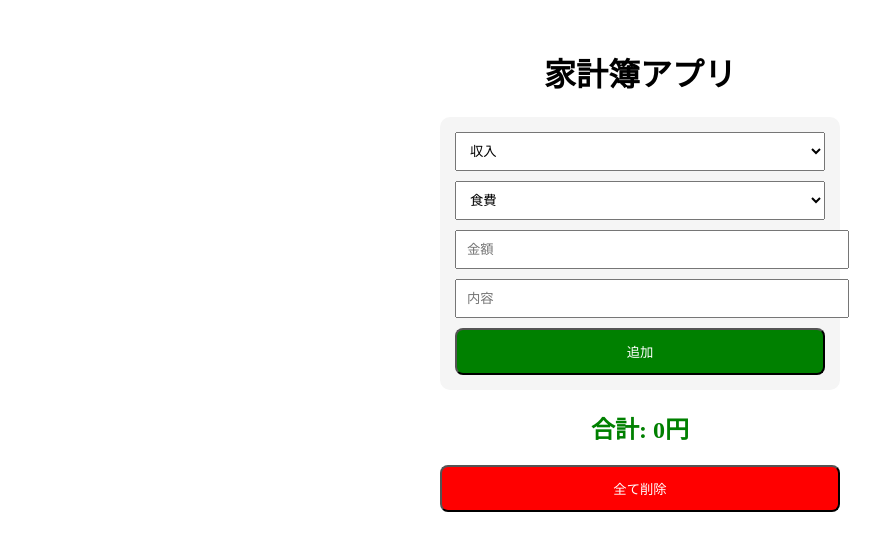
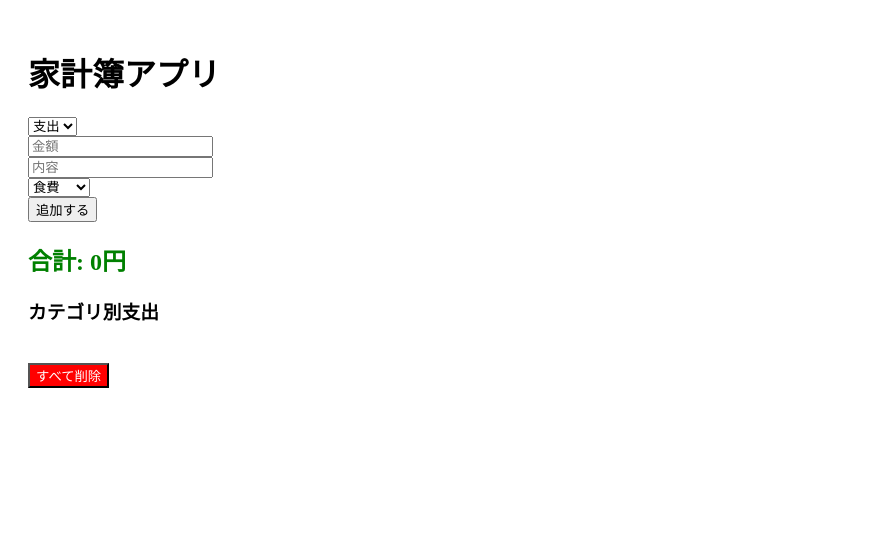
Before and after one commit to yosimutu-tech/kakeibo-app, a Next.js app: page / in a window 1280 px wide. Shown: the top 550 px of the page, without its empty margins (0-884 px from the left). Built offline with nearby package versions, Linux system fonts and the light colour scheme.

Commit message:
Refactor state management and add category totals

```diff
--- a/app/page.tsx
+++ b/app/page.tsx
@@ -1,14 +1,23 @@
 "use client";
 import { useState, useEffect } from "react";
 
+type Item = {
+  id: number;
+  type: "income" | "expense";
+  amount: number;
+  text: string;
+  category: string;
+  date: string;
+};
+
 export default function Home() {
-  const [type, setType] = useState("income");
+  const [type, setType] = useState<"income" | "expense">("expense");
   const [amount, setAmount] = useState("");
   const [text, setText] = useState("");
-  const [category, setCategory] = useState("食費"); // ←追加
-  const [items, setItems] = useState<any[]>([]);
+  const [category, setCategory] = useState("食費");
+  const [items, setItems] = useState<Item[]>([]);
 
-  // 読み込み
+  // 🔹 読み込み
   useEffect(() => {
     const saved = localStorage.getItem("kakeibo");
     if (saved) {
@@ -16,156 +25,160 @@ export default function Home() {
     }
   }, []);
 
-  // 追加
+  // 🔹 追加
   const handleAdd = () => {
     if (!amount || !text) return;
 
-    const newItem = {
+    const newItem: Item = {
       id: Date.now(),
       type,
       amount: Number(amount),
       text,
-      category, // ←追加
+      category,
       date: new Date().toLocaleDateString(),
     };
 
-    const updatedItems = [...items, newItem];
-    setItems(updatedItems);
-    localStorage.setItem("kakeibo", JSON.stringify(updatedItems));
+    const updated = [...items, newItem];
+    setItems(updated);
+    localStorage.setItem("kakeibo", JSON.stringify(updated));
 
     setAmount("");
     setText("");
   };
 
-  // 削除
+  // 🔹 削除
   const handleDelete = (id: number) => {
-    const updatedItems = items.filter((item) => item.id !== id);
-    setItems(updatedItems);
-    localStorage.setItem("kakeibo", JSON.stringify(updatedItems));
+    const updated = items.filter((item) => item.id !== id);
+    setItems(updated);
+    localStorage.setItem("kakeibo", JSON.stringify(updated));
   };
 
-  // 全削除
-  const handleClearAll = () => {
+  // 🔹 全削除
+  const handleClear = () => {
     setItems([]);
     localStorage.removeItem("kakeibo");
   };
 
-  // 合計
+  // 🔹 合計
   const total = items.reduce((sum, item) => {
     return item.type === "income"
       ? sum + item.amount
       : sum - item.amount;
   }, 0);
 
+  // 🔥 カテゴリ別合計（ここが今回のメイン！）
+  const categoryTotals: { [key: string]: number } = {};
+
+  items.forEach((item) => {
+    if (item.type === "expense") {
+      if (!categoryTotals[item.category]) {
+        categoryTotals[item.category] = 0;
+      }
+      categoryTotals[item.category] += item.amount;
+    }
+  });
+
   return (
-    <div style={{ maxWidth: 400, margin: "0 auto", padding: 20 }}>
-      <h1 style={{ textAlign: "center" }}>家計簿アプリ</h1>
+    <div style={{ padding: 20 }}>
+      <h1>家計簿アプリ</h1>
 
-      {/* 入力 */}
-      <div style={{ background: "#f5f5f5", padding: 15, borderRadius: 10 }}>
+      {/* 入力エリア */}
+      <div style={{ marginBottom: 20 }}>
         <select
           value={type}
-          onChange={(e) => setType(e.target.value)}
-          style={{ width: "100%", padding: 10, marginBottom: 10 }}
+          onChange={(e) =>
+            setType(e.target.value as "income" | "expense")
+          }
         >
           <option value="income">収入</option>
           <option value="expense">支出</option>
         </select>
 
-        {/* 🔴 カテゴリ選択 */}
-        <select
-          value={category}
-          onChange={(e) => setCategory(e.target.value)}
-          style={{ width: "100%", padding: 10, marginBottom: 10 }}
-        >
-          <option>食費</option>
-          <option>日用品</option>
-          <option>交通費</option>
-          <option>趣味</option>
-          <option>その他</option>
-        </select>
+        <br />
 
         <input
           placeholder="金額"
           value={amount}
           onChange={(e) => setAmount(e.target.value)}
-          style={{ width: "100%", padding: 10, marginBottom: 10 }}
         />
+
+        <br />
 
         <input
           placeholder="内容"
           value={text}
           onChange={(e) => setText(e.target.value)}
-          style={{ width: "100%", padding: 10, marginBottom: 10 }}
         />
 
-        <button
-          onClick={handleAdd}
-          style={{
-            width: "100%",
-            padding: 12,
-            background: "green",
-            color: "white",
-            borderRadius: 8,
-          }}
-        >
-          追加
-        </button>
+        <br />
+
+        {/* 🔥 カテゴリ */}
+        {type === "expense" && (
+          <select
+            value={category}
+            onChange={(e) => setCategory(e.target.value)}
+          >
+            <option>食費</option>
+            <option>交通費</option>
+            <option>日用品</option>
+            <option>娯楽</option>
+            <option>その他</option>
+          </select>
+        )}
+
+        <br />
+
+        <button onClick={handleAdd}>追加する</button>
       </div>
 
       {/* 合計 */}
-      <h2
-        style={{
-          textAlign: "center",
-          color: total >= 0 ? "green" : "red",
-        }}
-      >
+      <h2 style={{ color: total >= 0 ? "green" : "red" }}>
         合計: {total}円
       </h2>
 
+      {/* 🔥 カテゴリ別合計 */}
+      <h3>カテゴリ別支出</h3>
+      <ul>
+        {Object.entries(categoryTotals).map(([cat, amount]) => (
+          <li key={cat}>
+            {cat}: {amount}円
+          </li>
+        ))}
+      </ul>
+
+      {/* 一覧 */}
+      <ul>
+        {[...items].reverse().map((item) => (
+          <li key={item.id}>
+            <span
+              style={{
+                color: item.type === "income" ? "green" : "red",
+              }}
+            >
+              {item.date}{" "}
+              {item.type === "income" ? "収入" : "支出"}：
+              {item.text} ({item.amount}円)
+              {item.type === "expense" && `【${item.category}】`}
+            </span>
+
+            <button onClick={() => handleDelete(item.id)}>
+              削除
+            </button>
+          </li>
+        ))}
+      </ul>
+
       {/* 全削除 */}
       <button
-        onClick={handleClearAll}
+        onClick={handleClear}
         style={{
-          width: "100%",
-          padding: 12,
           background: "red",
           color: "white",
-          borderRadius: 8,
-          marginBottom: 20,
+          marginTop: 20,
         }}
       >
-        全て削除
+        すべて削除
       </button>
-
-      {/* リスト */}
-      {[...items].reverse().map((item) => (
-        <div
-          key={item.id}
-          style={{
-            background: "#fff",
-            padding: 10,
-            marginBottom: 10,
-            borderRadius: 10,
-            display: "flex",
-            justifyContent: "space-between",
-          }}
-        >
-          <div style={{ color: item.type === "income" ? "green" : "red" }}>
-            <div>{item.date}</div>
-            <div>
-              {item.type === "income" ? "収入" : "支出"}：{item.text}
-            </div>
-
-            {/* 🔴 カテゴリ表示 */}
-            <div>カテゴリ：{item.category}</div>
-
-            <div>{item.amount}円</div>
-          </div>
-
-          <button onClick={() => handleDelete(item.id)}>削除</button>
-        </div>
-      ))}
     </div>
   );
 }
```
